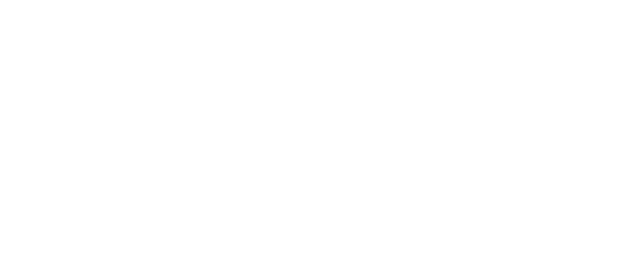
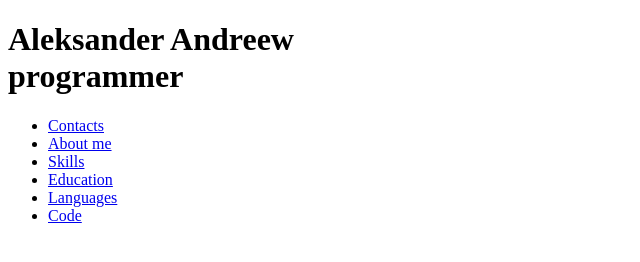
Before and after one commit to AleksAndreew/rsschool-cv, a plain HTML site: page index.html in a window 1280 px wide. Shown: the whole page, without its empty margins (0-640 px from the left). Drawn offline with Linux system fonts and the light colour scheme.

Commit message:
init: start CV3

```diff
--- a/index.html
+++ b/index.html
@@ -3,8 +3,23 @@
 <head>
     <meta charset="UTF-8">
     <meta name="viewport" content="width=device-width, initial-scale=1.0">
-    <title>Document1</title>
+    <title>CV</title>
 </head>
 <body>
+    <header>
+        <h1 class="text-center">Aleksander Andreew<br>programmer</h1>
+       </header>
+       <nav>
+           <nav class="nav">
+               <ul class="line">
+                 <li class="nav-item"><a href="#contacts" class="nav-link">Contacts</a></li>
+                 <li class="nav-item"><a href="#about_me" class="nav-link">About me</a></li>
+                 <li class="nav-item"><a href="#skills" class="nav-link">Skills</a></li>
+                 <li class="nav-item"><a href="#education" class="nav-link">Education</a></li>
+                 <li class="nav-item"><a href="#language" class="nav-link">Languages</a></li>
+                 <li class="nav-item"><a href="#code" class="nav-link">Code</a></li>
+               </ul>
+             </nav>
+       </nav>
 </body>
 </html>
--- a/style.css
+++ b/style.css
@@ -0,0 +1,35 @@
+* {
+    box-sizing: border-box;
+  }
+  body {
+    min-height: 100vh;
+    display: flex;
+    justify-content: space-around;
+    flex-direction: column;
+    align-content: center;
+    flex-wrap: wrap;
+    background-color: antiquewhite;
+  }
+  ul{
+  padding:0px 15px;
+  }
+  .line {
+    display: flex;
+    justify-content: space-between;
+  }
+  .nav-link {
+    padding: 0 50px 0px 0px;
+    line-height: 50px;
+  }
+  .logo{
+     height: 50px;
+    }
+  .center{
+    align-items: center;
+  }
+  .text-center{
+    text-align: center;
+  }
+  .photo{
+    margin: 10px;
+  }
```
Also changed, not shown: avatar.ico (deleted), images/avatar.jpg (added), images/rs_school_js.svg (added).
